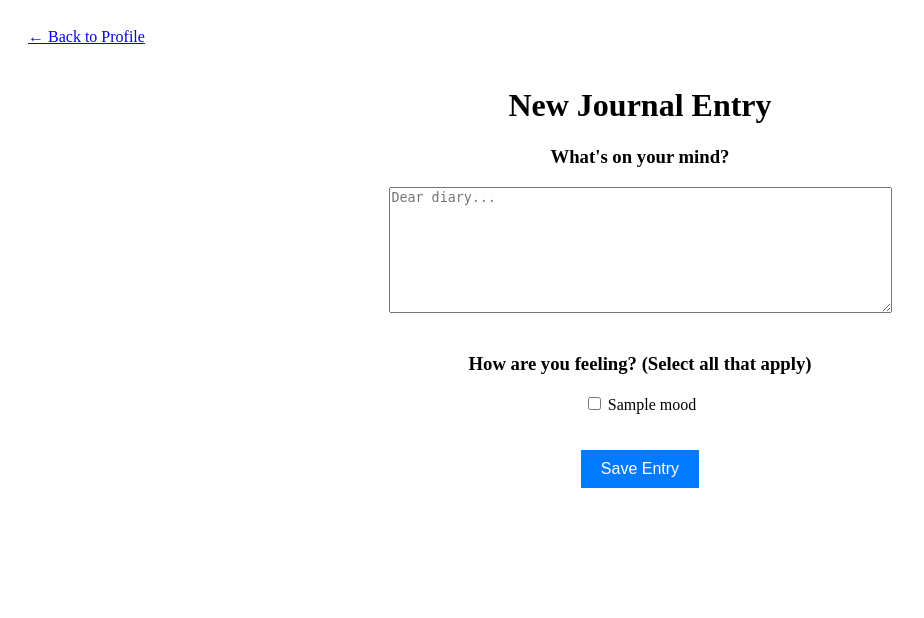
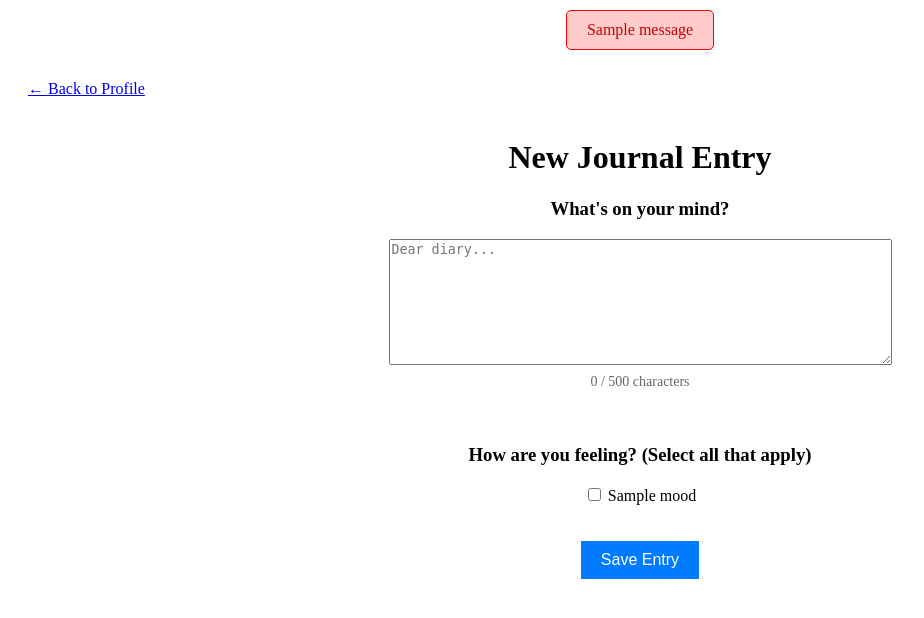
Before and after one commit to emilioquezadanavarro/Resonate-App, a Flask app: page /journal in a window 1280 px wide. Shown: the top 618 px of the page, without its empty margins (0-924 px from the left). Run offline with Flask 3, Linux system fonts and the light colour scheme; the visitor is signed in with stand-in values (Sample User, id 1); tables that the repository leaves empty hold one stand-in row (values such as "Sample post"); one stand-in notice (Sample message) is shown.

Commit message:
Adding input limit and counter for Journal entry as well as flash messages

```diff
--- a/app/templates/journal.html
+++ b/app/templates/journal.html
@@ -4,6 +4,17 @@
     <meta charset="UTF-8">
     <title>New Entry - Resonate</title>
 </head>
+<div style="text-align: center; margin-top: 10px;">
+        {% with messages = get_flashed_messages() %}
+            {% if messages %}
+                {% for message in messages %}
+                    <div style="display: inline-block; padding: 10px 20px; background-color: #ffcccc; color: #cc0000; border-radius: 5px; border: 1px solid #ff0000; margin-bottom: 10px;">
+                        {{ message }}
+                    </div>
+                {% endfor %}
+            {% endif %}
+        {% endwith %}
+    </div>
 <body>
 
     <div style="padding: 20px;">
@@ -16,15 +27,21 @@
         <form method="POST">
 
             <h3>What's on your mind?</h3>
-            <textarea name="content" rows="8" cols="60" placeholder="Dear diary..." required></textarea>
-
+            <textarea id="journal_content" name="content" rows="8" cols="60" placeholder="Dear diary..." maxlength="500" required>{{ content if content else '' }}</textarea>
+            <div id="char_count" style="font-size: 14px; color: #666; margin-top: 5px;">
+            0 / 500 characters
+            </div>
             <br><br>
 
             <h3>How are you feeling? (Select all that apply)</h3>
             <div style="max-width: 600px; margin: 0 auto; text-align: center;">
                 {% for mood in moods %}
                     <span style="margin: 0 10px; display: inline-block;">
-                        <input type="checkbox" id="mood_{{ mood.id }}" name="moods" value="{{ mood.id }}">
+                        <input type="checkbox"
+                               id="mood_{{ mood.id }}"
+                               name="moods"
+                               value="{{ mood.id }}"
+                                {% if selected_moods and mood.id|string in selected_moods %}checked{% endif %}>
                         <label for="mood_{{ mood.id }}">{{ mood.label }}</label>
                     </span>
                 {% endfor %}
@@ -39,5 +56,33 @@
         </form>
     </div>
 
+    <script>
+        const textarea = document.getElementById('journal_content');
+        const charCountDisplay = document.getElementById('char_count');
+        const maxLength = 500;
+
+        // 1. Define the counting logic as a standalone function
+        function updateCounter() {
+            const currentLength = textarea.value.length;
+            charCountDisplay.textContent = `${currentLength} / ${maxLength} characters`;
+
+            if (currentLength >= maxLength) {
+                charCountDisplay.style.color = '#dc3545'; // Red (Limit hit)
+            } else if (currentLength >= maxLength - 100) {
+                charCountDisplay.style.color = '#ffc107'; // Yellow/Orange (Warning)
+            } else {
+                charCountDisplay.style.color = '#666';    // Normal Gray
+            }
+        }
+
+        // 2. Listen for typing (as before)
+        textarea.addEventListener('input', updateCounter);
+
+        // 3. CRITICAL ADDITION: Run it once immediately on page load!
+        // This fixes the "0 / 500" bug when text is pre-filled.
+        updateCounter();
+
+    </script>
+
 </body>
 </html>
```
